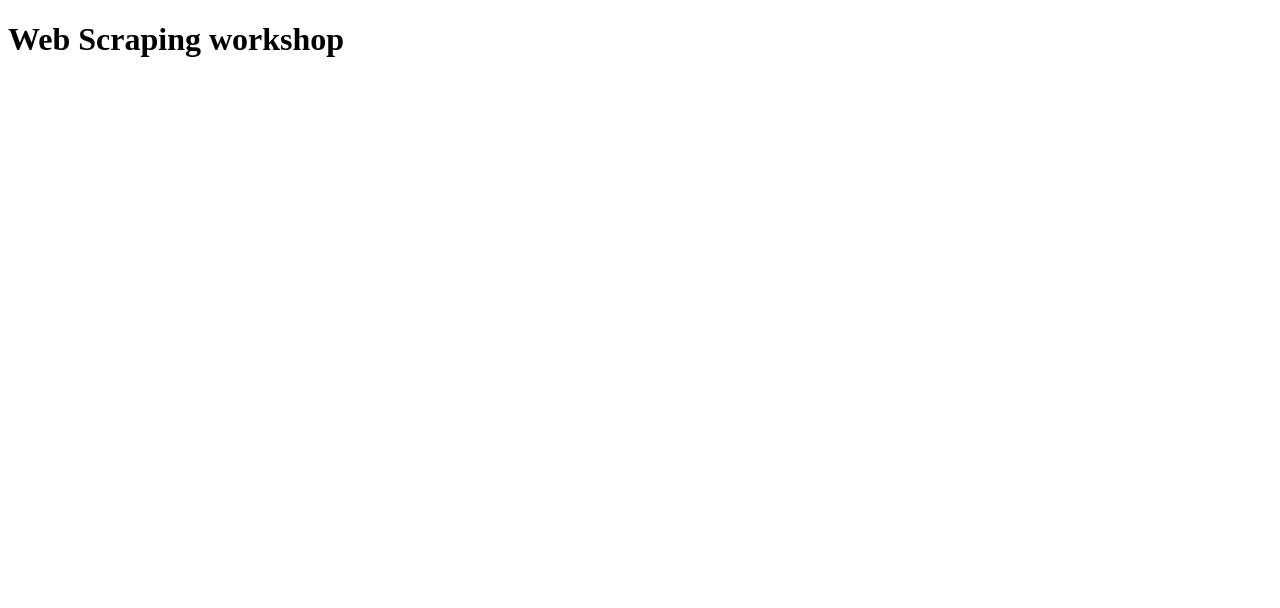
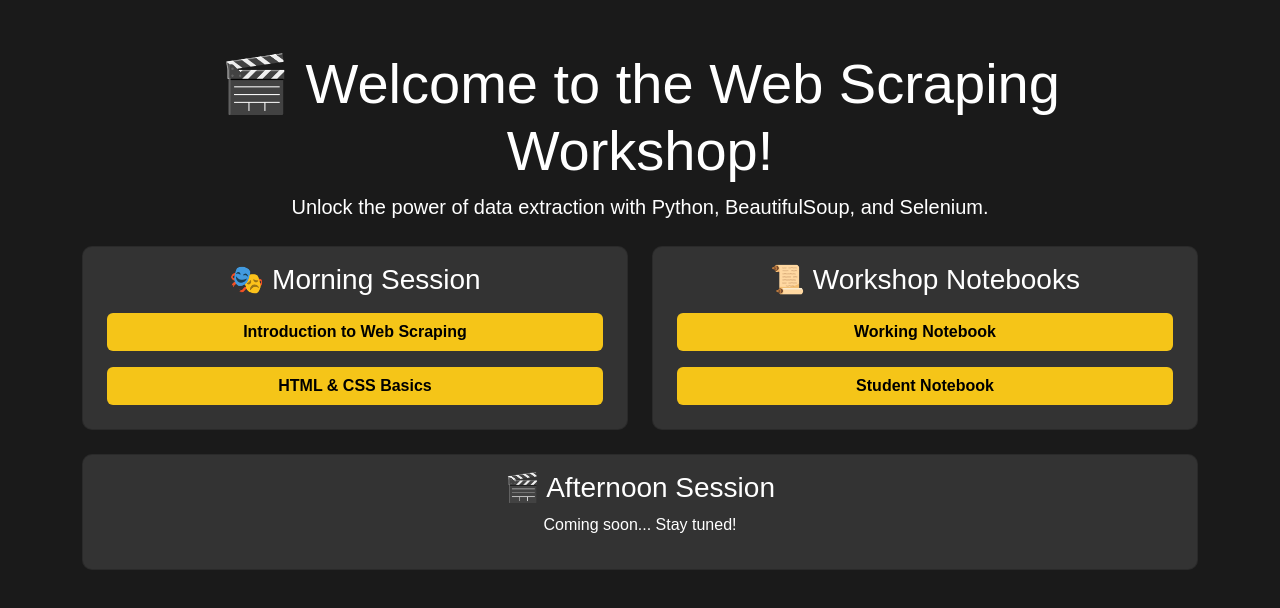
Before and after one commit to s-jaiprakash/webscraping-workshop, a plain HTML site: page index.html in a window 1280 px wide. Drawn offline with nearby package versions, Linux system fonts and the light colour scheme.

Commit message:
upd: index

```diff
--- a/index.html
+++ b/index.html
@@ -3,11 +3,65 @@
 <head>
     <meta charset="UTF-8">
     <meta name="viewport" content="width=device-width, initial-scale=1.0">
-    <title>Document</title>
+    <title>Web Scraping Workshop</title>
+    <link href="https://cdn.jsdelivr.net/npm/bootstrap@5.3.0/dist/css/bootstrap.min.css" rel="stylesheet">
+    <style>
+        body {
+            background-color: #1a1a1a;
+            color: #fff;
+            text-align: center;
+            font-family: Arial, sans-serif;
+        }
+        .container {
+            margin-top: 50px;
+        }
+        .card {
+            background-color: #333;
+            color: #fff;
+            border-radius: 10px;
+        }
+        .btn-custom {
+            background-color: #f5c518;
+            color: #000;
+            font-weight: bold;
+        }
+        .btn-custom:hover {
+            background-color: #d4a017;
+        }
+    </style>
 </head>
 <body>
-    <h1>Web Scraping workshop</h1>
+    <div class="container">
+        <h1 class="display-4">🎬 Welcome to the Web Scraping Workshop!</h1>
+        <p class="lead">Unlock the power of data extraction with Python, BeautifulSoup, and Selenium.</p>
 
+        <div class="row mt-4">
+            <div class="col-md-6">
+                <div class="card p-3">
+                    <h3>🎭 Morning Session</h3>
+                    <a href="webscraping_introduction.html" class="btn btn-custom m-2">Introduction to Web Scraping</a>
+                    <a href="html_and_css.html" class="btn btn-custom m-2">HTML & CSS Basics</a>
+                </div>
+            </div>
+            <div class="col-md-6">
+                <div class="card p-3">
+                    <h3>📜 Workshop Notebooks</h3>
+                    <a href="https://colab.research.google.com/drive/1WTl7n1VprvJCRsNDgB_hmxKGtVXx32U4?usp=sharing" class="btn btn-custom m-2" target="_blank">Working Notebook</a>
+                    <a href="https://colab.research.google.com/drive/1kg_yhyRVNBgA5ptZtrNsCXUrs39sd5P7?usp=sharing" class="btn btn-custom m-2" target="_blank">Student Notebook</a>
+                </div>
+            </div>
+        </div>
 
+        <div class="row mt-4">
+            <div class="col-md-12">
+                <div class="card p-3">
+                    <h3>🎬 Afternoon Session</h3>
+                    <p>Coming soon... Stay tuned!</p>
+                </div>
+            </div>
+        </div>
+    </div>
+
+    <script src="https://cdn.jsdelivr.net/npm/bootstrap@5.3.0/dist/js/bootstrap.bundle.min.js"></script>
 </body>
 </html>
```
